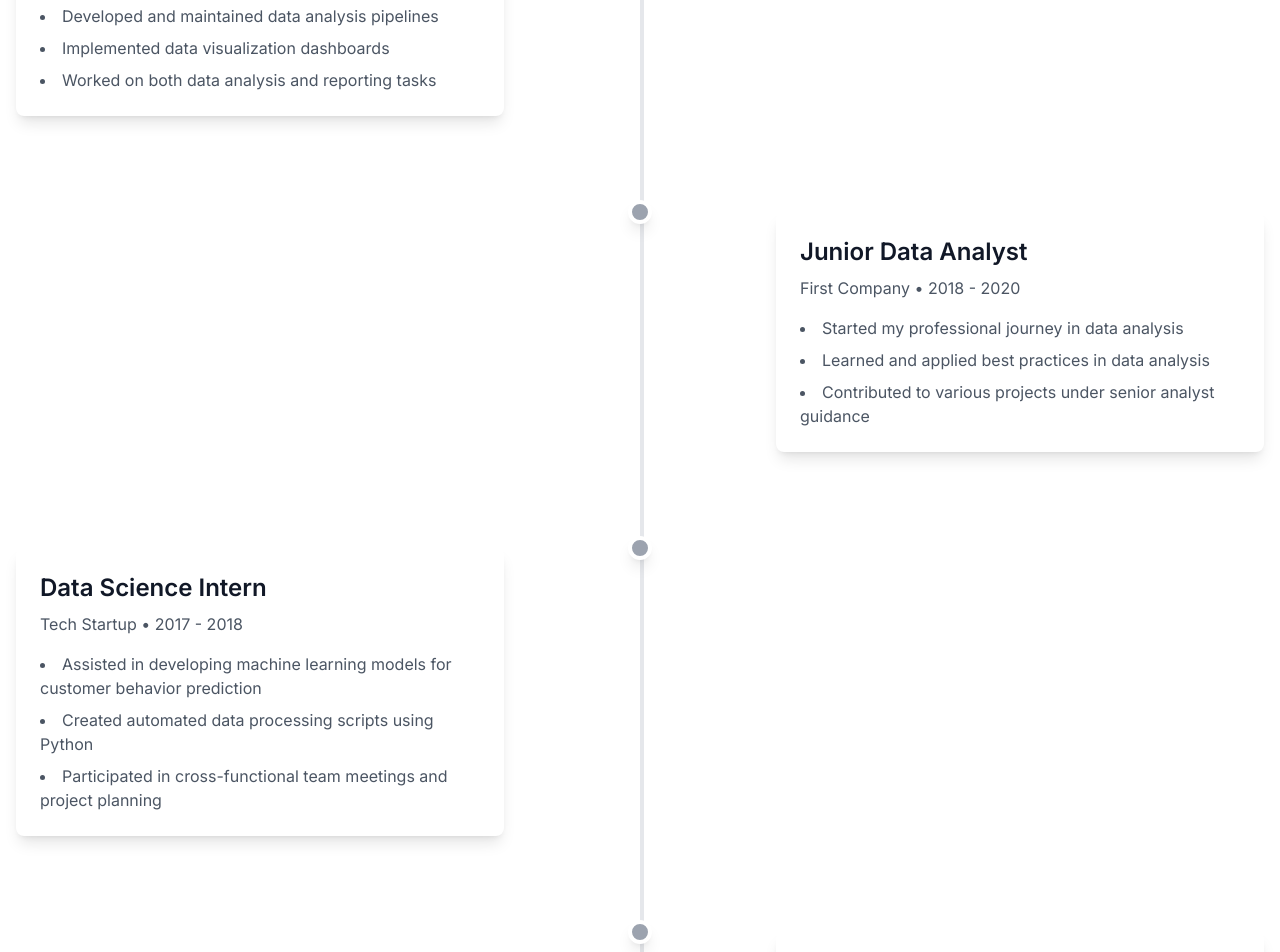
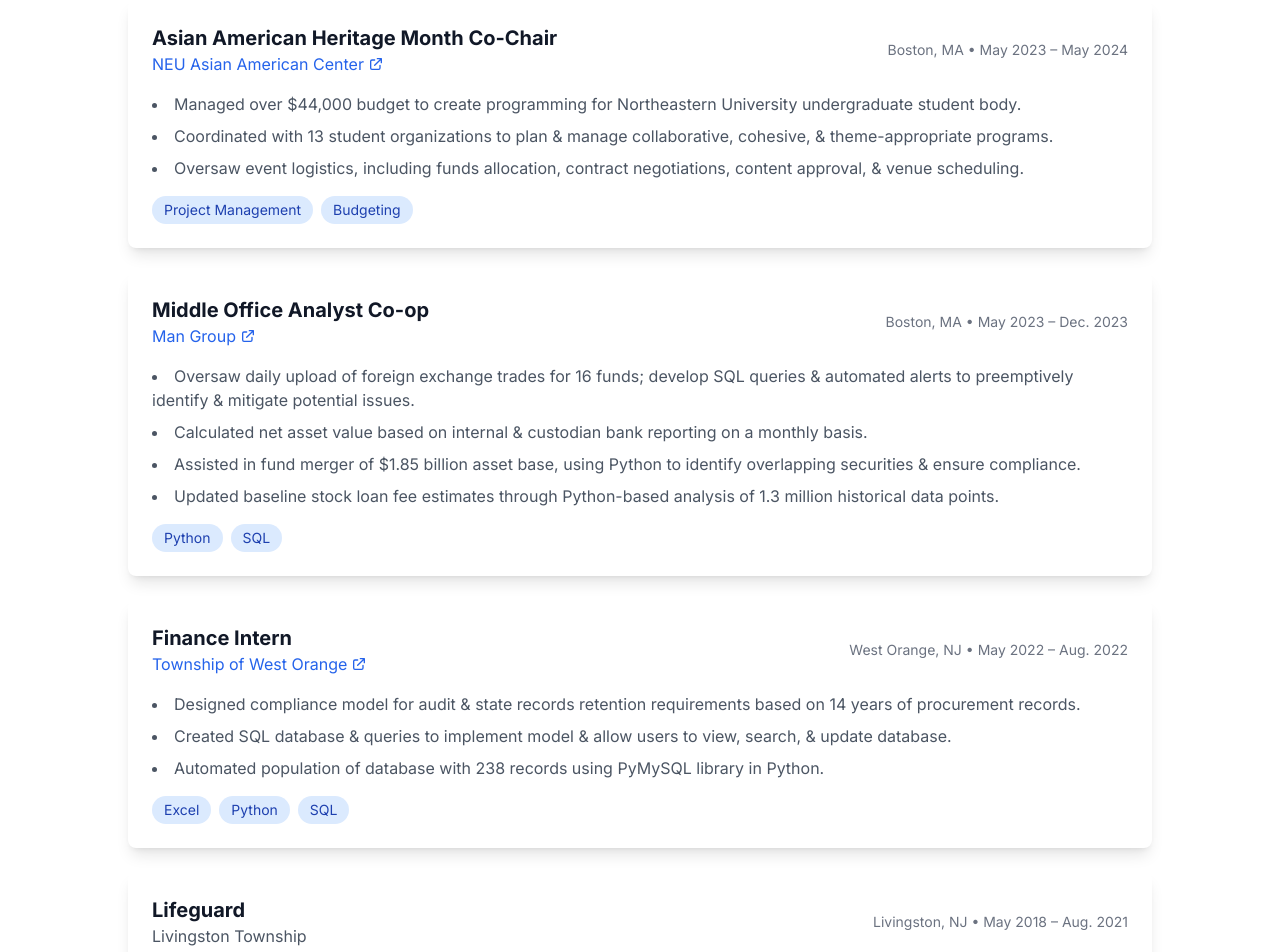
Before and after one commit to siraj-akmal/portfolio, a Next.js app: page /experience in a window 1280 px wide. Shown: the part 620-1572 px from the top of the page. Built offline with nearby package versions, Linux system fonts and the light colour scheme.

Commit message:
Update education section and fix B.S. formatting

```diff
--- a/src/app/about/page.tsx
+++ b/src/app/about/page.tsx
@@ -1,4 +1,5 @@
 import type { Metadata } from 'next';
+import Image from 'next/image';
 
 export const metadata: Metadata = {
   title: 'About Me | Personal Portfolio',
@@ -11,13 +12,19 @@
       <h1 className="text-4xl font-bold mb-8">About Me</h1>
       <div className="grid grid-cols-1 lg:grid-cols-2 gap-8">
         <div className="space-y-6">
+          <div className="relative w-full aspect-square max-w-md mx-auto mb-8">
+            <Image
+              src="/images/profile.jpg"
+              alt="Profile picture"
+              fill
+              className="rounded-full object-cover"
+              priority
+            />
+          </div>
           <div>
             <h2 className="text-2xl font-semibold mb-4">Introduction</h2>
             <p className="text-gray-600 dark:text-gray-300">
-              I&apos;m a data science and business analytics professional with a passion for transforming
-              complex data into actionable insights. My expertise lies in developing predictive models,
-              creating interactive visualizations, and providing data-driven recommendations to drive
-              business growth.
+            Hi there! I&apos;m Siraj, a Business Administration and Data Science student at Northeastern University focusing on Finance. I&apos;ve gained valuable experience through co-ops at Arrowstreet Capital and Man Group, where I've worked on process optimization and data analysis. At Northeastern, I've taken leadership roles coordinating campus events and managing substantial budgets. Outside of the academic and professional world, I enjoy DJing, trying every restaurant in Boston, spending time with friends, and playing mahjong.
             </p>
           </div>
           <div>
@@ -45,12 +52,19 @@
           </div>
         </div>
         <div className="space-y-6">
-          <div>
-            <h2 className="text-2xl font-semibold mb-4">Education</h2>
+          <div className="mb-8">
+            <h2 className="text-2xl font-bold mb-4">Education</h2>
             <div className="space-y-4">
               <div>
-                <h3 className="font-medium">University Name</h3>
-                <p className="text-gray-600 dark:text-gray-300">B.S. in Data Science and Business Analytics • 2018 - 2022</p>
+                <h3 className="text-xl font-semibold">Northeastern University</h3>
+                <p className="text-gray-600 dark:text-gray-300">2021 - 2025</p>
+                <p className="text-gray-600 dark:text-gray-300">B.S. in Data Science and Business Administration</p>
+                <p className="text-gray-600 dark:text-gray-300">Concentration in Finance</p>
+              </div>
+              <div>
+                <h3 className="text-xl font-semibold">Livingston High School</h3>
+                <p className="text-gray-600 dark:text-gray-300">Livingston, NJ</p>
+                <p className="text-gray-600 dark:text-gray-300">2017 - 2021</p>
               </div>
             </div>
           </div>
--- a/src/app/experience/page.tsx
+++ b/src/app/experience/page.tsx
@@ -5,70 +5,192 @@
 import { useInView } from 'framer-motion';
 import { useRef } from 'react';
 
-const ExperienceCard = ({ title, company, period, responsibilities, isLeft, isCurrent }: {
-  title: string;
-  company: string;
-  period: string;
-  responsibilities: string[];
-  isLeft: boolean;
-  isCurrent: boolean;
-}) => {
-  const ref = useRef(null);
-  const isInView = useInView(ref, { once: true, margin: "-100px" });
+const experiences = [
+  {
+    title: 'Incoming Analyst',
+    company: 'BlackRock',
+    location: 'New York, NY',
+    period: 'Aug. 2025 – ???',
+    description: [
+      'I haven\'t started yet!!'
+    ],
+    tags: [],
+    website: 'https://www.blackrock.com/us/individual'
+  },
+  {
+    title: 'Investment Services Co-op',
+    company: 'Arrowstreet Capital L.P.',
+    location: 'Boston, MA',
+    period: 'Jul. 2024 – Dec. 2024',
+    description: [
+      'Utilize API and SQL queries to automate the assignment of cash break severity for over 4,000 breaks daily.',
+      'Research and assist in the implementation of CLS FX trades, reducing the time to settle foreign exchange transactions.',
+      'Optimize the monthly reporting process by developing Python scripts to track and measure KPIs for external vendors.'
+    ],
+    tags: ['Python', 'SQL', 'Excel'],
+    website: 'https://www.arrowstreetcapital.com/'
+  },
+  {
+    title: 'Asian American Heritage Month Co-Chair',
+    company: 'NEU Asian American Center',
+    location: 'Boston, MA',
+    period: 'May 2023 – May 2024',
+    description: [
+      'Managed over $44,000 budget to create programming for Northeastern University undergraduate student body.',
+      'Coordinated with 13 student organizations to plan & manage collaborative, cohesive, & theme-appropriate programs.',
+      'Oversaw event logistics, including funds allocation, contract negotiations, content approval, & venue scheduling.'
+    ],
+    tags: ['Project Management', 'Budgeting'],
+    website: 'https://asianamericancenter.northeastern.edu/'
+  },
+  {
+    title: 'Middle Office Analyst Co-op',
+    company: 'Man Group',
+    location: 'Boston, MA',
+    period: 'May 2023 – Dec. 2023',
+    description: [
+      'Oversaw daily upload of foreign exchange trades for 16 funds; develop SQL queries & automated alerts to preemptively identify & mitigate potential issues.',
+      'Calculated net asset value based on internal & custodian bank reporting on a monthly basis.',
+      'Assisted in fund merger of $1.85 billion asset base, using Python to identify overlapping securities & ensure compliance.',
+      'Updated baseline stock loan fee estimates through Python-based analysis of 1.3 million historical data points.'
+    ],
+    tags: ['Python', 'SQL'],
+    website: 'https://www.man.com/'
+  },
+  {
+    title: 'Finance Intern',
+    company: 'Township of West Orange',
+    location: 'West Orange, NJ',
+    period: 'May 2022 – Aug. 2022',
+    description: [
+      'Designed compliance model for audit & state records retention requirements based on 14 years of procurement records.',
+      'Created SQL database & queries to implement model & allow users to view, search, & update database.',
+      'Automated population of database with 238 records using PyMySQL library in Python.'
+    ],
+    tags: ['Excel', 'Python', 'SQL'],
+    website: 'https://www.westorange.org/'
+  },
+  {
+    title: 'Lifeguard',
+    company: 'Livingston Township',
+    location: 'Livingston, NJ',
+    period: 'May 2018 – Aug. 2021',
+    description: [
+      'Protected the pool!'
+    ],
+    tags: []
+  },
+];
 
-  const cardVariants = {
-    hidden: {
-      opacity: 0,
-      x: isLeft ? -100 : 100,
-      y: 50
-    },
-    visible: {
-      opacity: 1,
-      x: 0,
-      y: 0,
-      transition: {
-        duration: 0.8,
-        ease: "easeOut"
-      }
-    }
-  };
-
+const ExperienceCard = ({ experience, index }: { experience: typeof experiences[0], index: number }) => {
   return (
-    <div className="relative" ref={ref}>
-      <div className="absolute left-1/2 transform -translate-x-1/2 -translate-y-1/2">
     <motion.div
-          className={`w-6 h-6 rounded-full border-4 border-white dark:border-gray-800 shadow-lg ${
-            isCurrent ? 'bg-blue-500' : 'bg-gray-400'
-          }`}
-          initial={{ scale: 0 }}
-          animate={isInView ? { scale: 1 } : { scale: 0 }}
-          transition={{ duration: 0.5, delay: 0.2 }}
+      layout
+      initial={{ opacity: 0, y: 20 }}
+      whileInView={{ opacity: 1, y: 0 }}
+      transition={{
+        type: "spring",
+        stiffness: 100,
+        damping: 15,
+        mass: 0.5,
+        bounce: 0.5,
+        duration: 0.5,
+        delay: index * 0.1
+      }}
+      viewport={{ once: true, margin: "-100px" }}
+      className="bg-white dark:bg-gray-800 rounded-lg shadow-lg p-6 mb-6"
+      style={{
+        position: 'relative',
+        zIndex: experiences.length - index
+      }}
+    >
+      <motion.div
+        layout
+        className="flex flex-col md:flex-row md:items-center md:justify-between mb-4"
+        transition={{ type: "spring", stiffness: 100, damping: 15 }}
+      >
+        <div>
+          <motion.h3
+            layout
+            className="text-xl font-bold text-gray-900 dark:text-white"
+            transition={{ type: "spring", stiffness: 100, damping: 15 }}
+          >
+            {experience.title}
+          </motion.h3>
+          <motion.p
+            layout
+            className="text-gray-600 dark:text-gray-300"
+            transition={{ type: "spring", stiffness: 100, damping: 15 }}
+          >
+            {experience.website ? (
+              <a
+                href={experience.website}
+                target="_blank"
+                rel="noopener noreferrer"
+                className="inline-flex items-center text-blue-600 dark:text-blue-400 hover:underline"
+              >
+                {experience.company}
+                <svg
+                  className="w-4 h-4 ml-1"
+                  fill="none"
+                  stroke="currentColor"
+                  viewBox="0 0 24 24"
+                >
+                  <path
+                    strokeLinecap="round"
+                    strokeLinejoin="round"
+                    strokeWidth={2}
+                    d="M10 6H6a2 2 0 00-2 2v10a2 2 0 002 2h10a2 2 0 002-2v-4M14 4h6m0 0v6m0-6L10 14"
                   />
+                </svg>
+              </a>
+            ) : (
+              experience.company
+            )}
+          </motion.p>
         </div>
         <motion.div
-        className={`${isLeft ? 'w-5/12 pr-8' : 'ml-auto w-5/12 pl-8'}`}
-        variants={cardVariants}
-        initial="hidden"
-        animate={isInView ? "visible" : "hidden"}
+          layout
+          className="text-sm text-gray-500 dark:text-gray-400 mt-2 md:mt-0"
+          transition={{ type: "spring", stiffness: 100, damping: 15 }}
         >
-        <div className="bg-white dark:bg-gray-800 rounded-lg shadow-lg p-6">
-          <h2 className="text-2xl font-semibold mb-2">{title}</h2>
-          <p className="text-gray-600 dark:text-gray-300 mb-4">{company} • {period}</p>
-          <ul className="list-disc list-inside space-y-2 text-gray-600 dark:text-gray-300">
-            {responsibilities.map((responsibility, index) => (
+          {experience.location} • {experience.period}
+        </motion.div>
+      </motion.div>
+      <motion.ul
+        layout
+        className="list-disc list-inside space-y-2 text-gray-600 dark:text-gray-300 mb-4"
+        transition={{ type: "spring", stiffness: 100, damping: 15 }}
+      >
+        {experience.description.map((item, i) => (
           <motion.li
-                key={index}
-                initial={{ opacity: 0, x: isLeft ? -20 : 20 }}
-                animate={isInView ? { opacity: 1, x: 0 } : { opacity: 0, x: isLeft ? -20 : 20 }}
-                transition={{ duration: 0.5, delay: 0.3 + index * 0.1 }}
+            layout
+            key={i}
+            transition={{ type: "spring", stiffness: 100, damping: 15, delay: i * 0.05 }}
           >
-                {responsibility}
+            {item}
           </motion.li>
         ))}
-          </ul>
-        </div>
+      </motion.ul>
+      {experience.tags && experience.tags.length > 0 && (
+        <motion.div
+          layout
+          className="flex flex-wrap gap-2"
+          transition={{ type: "spring", stiffness: 100, damping: 15 }}
+        >
+          {experience.tags.map((tag, i) => (
+            <motion.span
+              layout
+              key={i}
+              className="px-3 py-1 bg-blue-100 dark:bg-blue-900 text-blue-800 dark:text-blue-100 rounded-full text-sm"
+              transition={{ type: "spring", stiffness: 100, damping: 15, delay: i * 0.05 }}
+            >
+              {tag}
+            </motion.span>
+          ))}
         </motion.div>
-    </div>
+      )}
+    </motion.div>
   );
 };
 
@@ -76,102 +198,17 @@
   return (
     <div className="container mx-auto px-4 py-8">
       <motion.h1
-        className="text-4xl font-bold mb-12 text-center"
         initial={{ opacity: 0, y: -20 }}
         animate={{ opacity: 1, y: 0 }}
         transition={{ duration: 0.5 }}
+        className="text-4xl font-bold mb-8 text-center"
       >
-        My Journey
+        Experience
       </motion.h1>
-      <div className="relative">
-        {/* Road line */}
-        <motion.div
-          className="absolute left-1/2 transform -translate-x-1/2 w-1 h-full bg-gray-200 dark:bg-gray-700"
-          initial={{ scaleY: 0 }}
-          animate={{ scaleY: 1 }}
-          transition={{ duration: 1, delay: 0.5 }}
-        />
-
-        {/* Road stops */}
-        <div className="space-y-24">
-          <ExperienceCard
-            title="Senior Data Analyst"
-            company="Current Company"
-            period="2022 - Present"
-            responsibilities={[
-              "Led development of key features and improvements",
-              "Mentored junior analysts and conducted code reviews",
-              "Collaborated with cross-functional teams to deliver high-quality solutions"
-            ]}
-            isLeft={false}
-            isCurrent={true}
-          />
-
-          <ExperienceCard
-            title="Data Analyst"
-            company="Previous Company"
-            period="2020 - 2022"
-            responsibilities={[
-              "Developed and maintained data analysis pipelines",
-              "Implemented data visualization dashboards",
-              "Worked on both data analysis and reporting tasks"
-            ]}
-            isLeft={true}
-            isCurrent={false}
-          />
-
-          <ExperienceCard
-            title="Junior Data Analyst"
-            company="First Company"
-            period="2018 - 2020"
-            responsibilities={[
-              "Started my professional journey in data analysis",
-              "Learned and applied best practices in data analysis",
-              "Contributed to various projects under senior analyst guidance"
-            ]}
-            isLeft={false}
-            isCurrent={false}
-          />
-
-          <ExperienceCard
-            title="Data Science Intern"
-            company="Tech Startup"
-            period="2017 - 2018"
-            responsibilities={[
-              "Assisted in developing machine learning models for customer behavior prediction",
-              "Created automated data processing scripts using Python",
-              "Participated in cross-functional team meetings and project planning"
-            ]}
-            isLeft={true}
-            isCurrent={false}
-          />
-
-          <ExperienceCard
-            title="Business Analytics Intern"
-            company="Consulting Firm"
-            period="2016 - 2017"
-            responsibilities={[
-              "Conducted market research and competitive analysis",
-              "Developed business intelligence reports using Tableau",
-              "Supported senior consultants in client presentations"
-            ]}
-            isLeft={false}
-            isCurrent={false}
-          />
-
-          <ExperienceCard
-            title="Data Research Assistant"
-            company="University Research Lab"
-            period="2015 - 2016"
-            responsibilities={[
-              "Assisted in data collection and analysis for research projects",
-              "Developed statistical models using R and Python",
-              "Presented findings at research seminars"
-            ]}
-            isLeft={true}
-            isCurrent={false}
-          />
-        </div>
+      <div className="max-w-5xl mx-auto">
+        {experiences.map((experience, index) => (
+          <ExperienceCard key={index} experience={experience} index={index} />
+        ))}
       </div>
     </div>
   );
```
Also changed, not shown: src/app/page.tsx (+4 -4 lines), 1 other file (tests, documents, lock files or other folders). Lines whose indentation alone changed are shown as unchanged.
